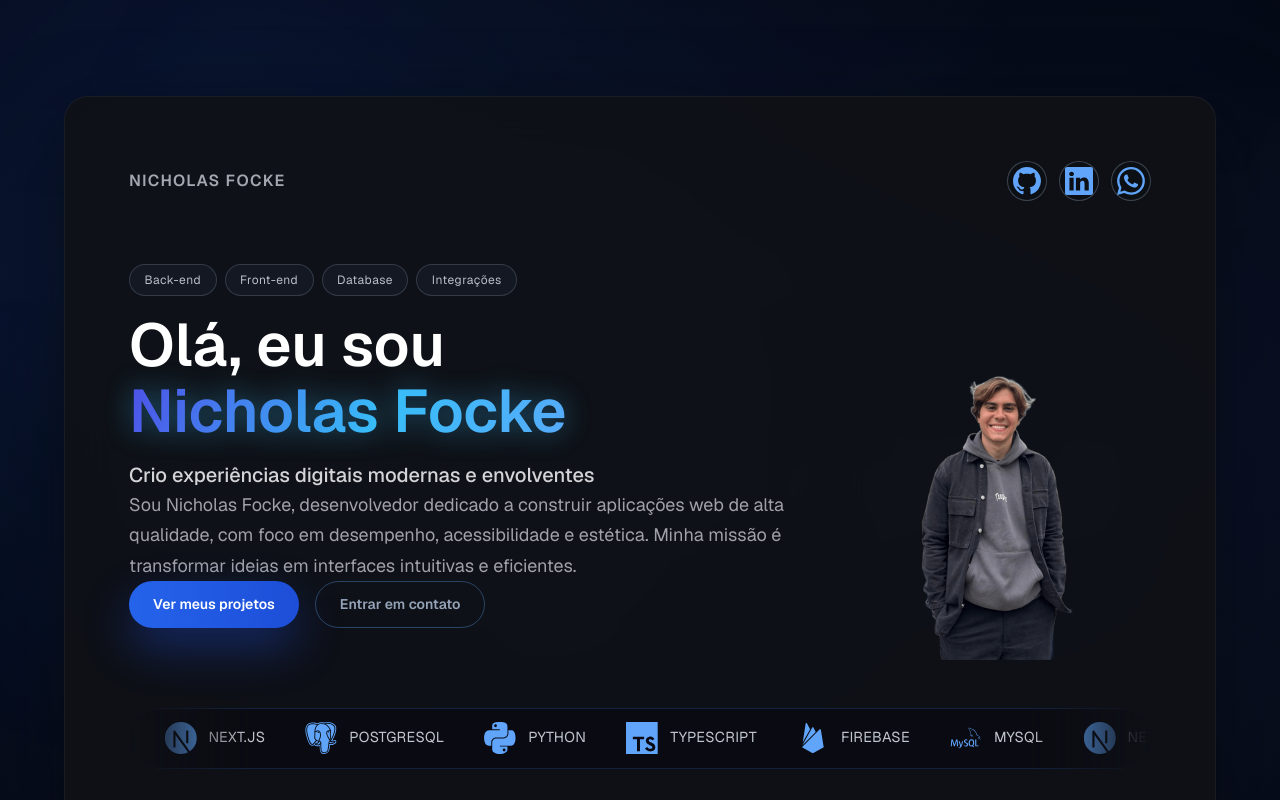
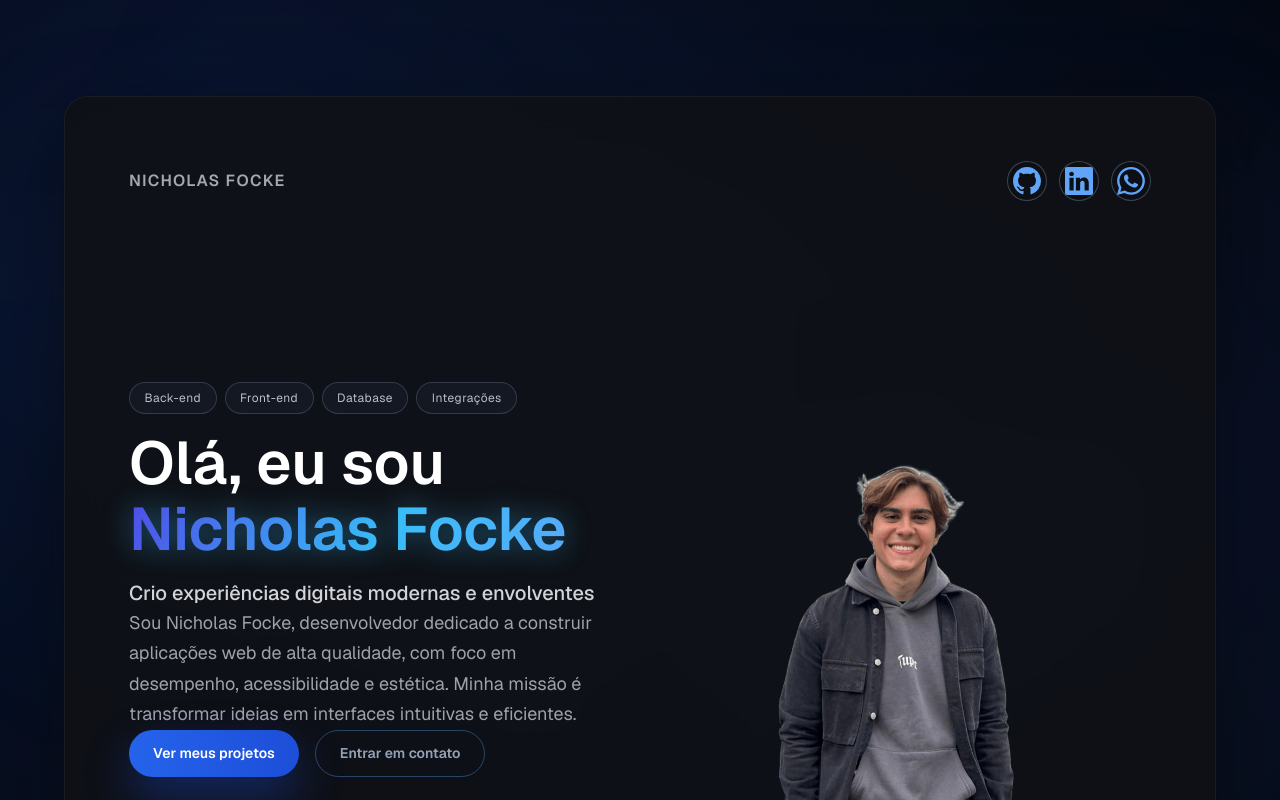
Before and after one commit to nicholasfocke/PortfolioNicholas, a Next.js app: page / in a window 1280 px wide. Shown: the top 800 px of the page. Built offline with nearby package versions, Linux system fonts and the light colour scheme.

Commit message:
Increase hero image size

```diff
--- a/src/app/page.module.css
+++ b/src/app/page.module.css
@@ -170,7 +170,7 @@
 /* Two-column layout for hero: text left, image right */
 .heroGrid {
   display: grid;
-  grid-template-columns: 1fr 320px;
+  grid-template-columns: minmax(0, 1fr) minmax(360px, 520px);
   gap: 2rem;
   align-items: center;
 }
@@ -183,8 +183,14 @@
   display: flex;
   justify-content: center;
   align-items: center;
-  max-width: 460px;
+  max-width: 520px;
+  width: 100%;
   margin: 0 auto;
+}
+
+.heroImage :global(img) {
+  width: 100%;
+  height: auto;
 }
 
 /* Make hero responsive: stack columns on small screens */
```
